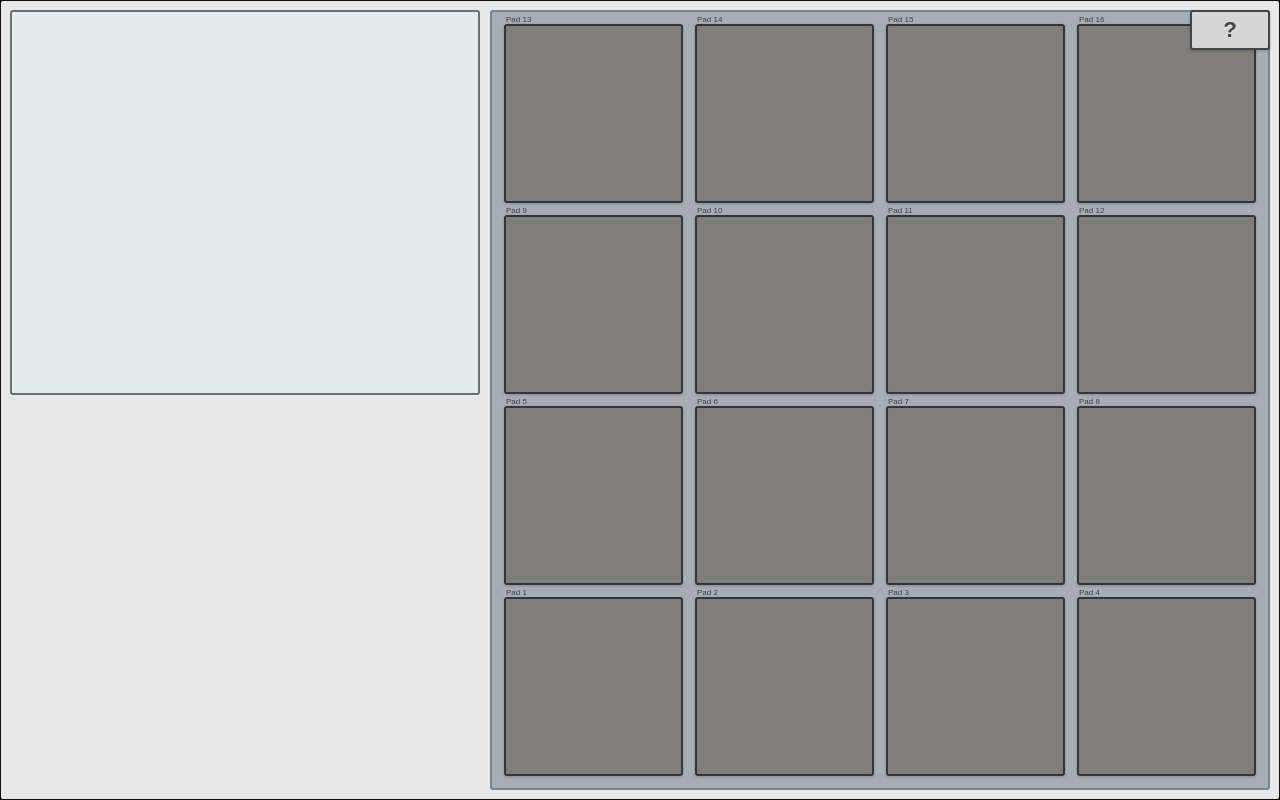
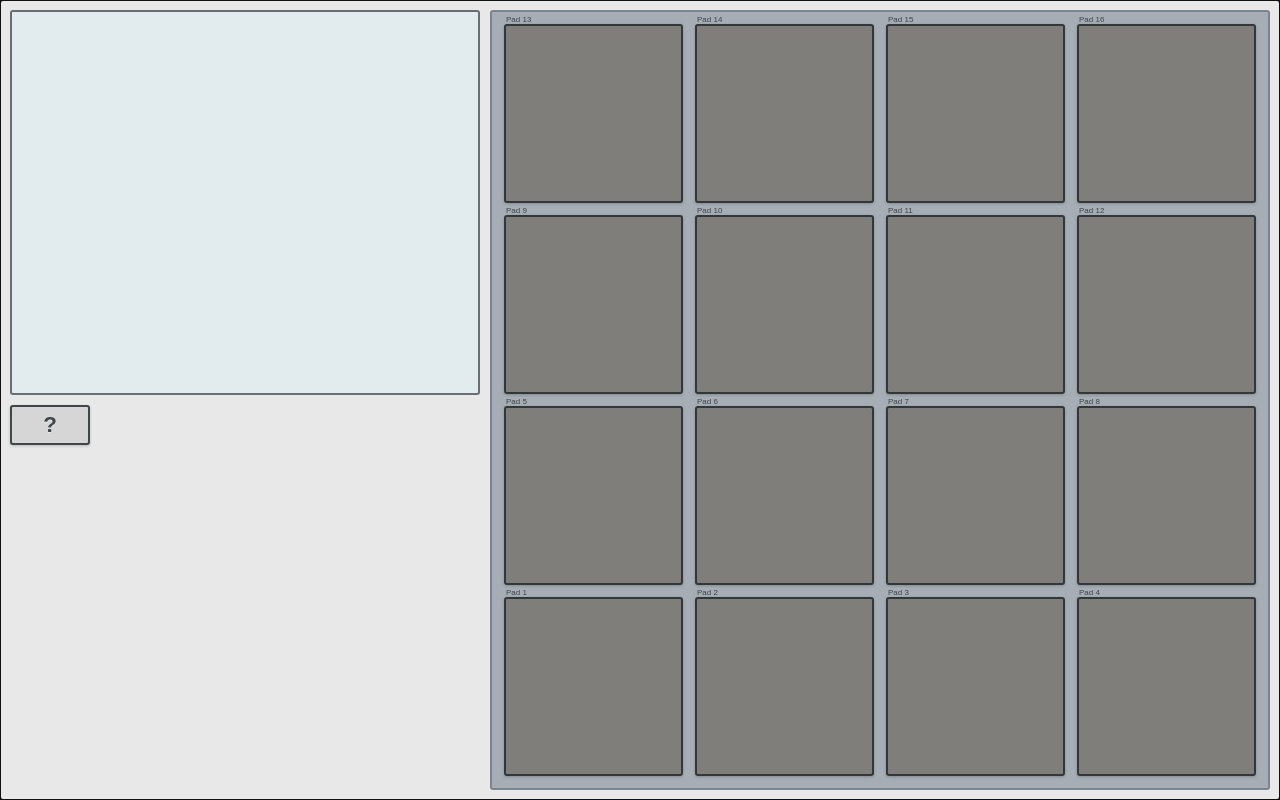
Before and after one commit to arisslin/jsmpc, a React (Create React App) app: page / in a window 1280 px wide. Built offline with nearby package versions, Linux system fonts and the light colour scheme; no server answers.

Commit message:
Place InfoButton in Controls component

```diff
--- a/src/App.js
+++ b/src/App.js
@@ -8,7 +8,6 @@ import {
   updateInArray,
   focusElementAfterLoad,
 } from './common/utils'
-import InfoButton from './components/Buttons/InfoButton'
 import PadSection from './components/Pad/PadSection'
 import Display from './components/Display'
 import Controls from './components/Controls'
@@ -37,7 +36,6 @@ export default function App() {
         handlePadTouchStart={handlePadTouchStart}
         handlePadTouchEnd={handlePadTouchEnd}
       />
-      <InfoButton />
     </AppStyled>
   )
 
--- a/src/components/Buttons/InfoButton.js
+++ b/src/components/Buttons/InfoButton.js
@@ -17,10 +17,6 @@ export default function InfoButton() {
 }
 
 const ButtonStyled = styled.button`
-  display: none;
-  position: absolute;
-  right: 0;
-  margin-right: 10px;
   border: 2px solid;
   border-color: var(--color-border);
   border-radius: 3px;
@@ -36,8 +32,4 @@ const ButtonStyled = styled.button`
   font-weight: 600;
   text-shadow: var(--element-inside-text-shadow);
   user-select: none;
-
-  @media (orientation: landscape) and (min-width: 1200px) {
-    display: inline-block;
-  }
 `
--- a/src/components/Controls.js
+++ b/src/components/Controls.js
@@ -1,8 +1,13 @@
 import React from 'react'
 import styled from 'styled-components/macro'
+import InfoButton from './Buttons/InfoButton'
 
 export default function Controls() {
-  return <ControlsStyled />
+  return (
+    <ControlsStyled>
+      <InfoButton />
+    </ControlsStyled>
+  )
 }
 
 const ControlsStyled = styled.section`
--- a/src/components/Tooltip.js
+++ b/src/components/Tooltip.js
@@ -56,8 +56,7 @@ export function TableRow({ shortcut, action }) {
 }
 
 const TooltipStyled = styled.div`
-  display: none;
-  position: absolute;
+  display: ${props => (props.visible ? 'inline-block' : 'none')};
   top: 60px;
   right: 10px;
   border: 1px solid;
@@ -70,10 +69,6 @@ const TooltipStyled = styled.div`
   color: var(--color-border);
   text-shadow: var(--element-inside-text-shadow);
   user-select: none;
-
-  @media (orientation: landscape) and (min-width: 1200px) {
-    display: ${props => (props.visible ? 'inline-block' : 'none')};
-  }
 
   h3 {
     margin-top: 4px;
```
